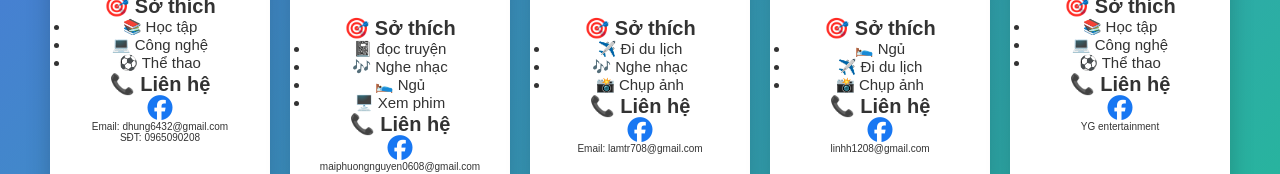
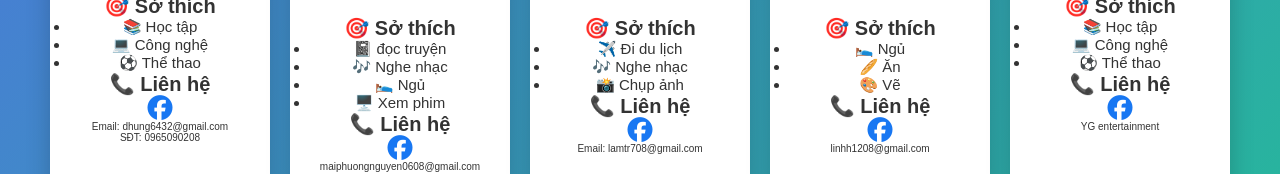
Before and after one commit to vietdung922008/chatdudijseo, a plain HTML site: page index.html in a window 1280 px wide. Shown: the part 389-563 px from the top of the page. Drawn offline with Linux system fonts and the light colour scheme.

Commit message:
Fix HTML encoding issues in index.html

```diff
--- a/index.html
+++ b/index.html
@@ -219,8 +219,8 @@
         <h4 style="font-size: 20px;">🎯 Sở thích</h4>
         <ul>
             <li style="font-size: 15px;">🛌 Ngủ</li>
-            <li style="font-size: 15px;">✈️ Đi du lịch</li>
-            <li style="font-size: 15px;">📸 Chụp ảnh</li>
+            <li style="font-size: 15px;">🥖 Ăn</li>
+            <li style="font-size: 15px;">️🎨 Vẽ</li>
         </ul>
 
         <h4 style="font-size: 20px;">📞 Liên hệ</h4>
```
